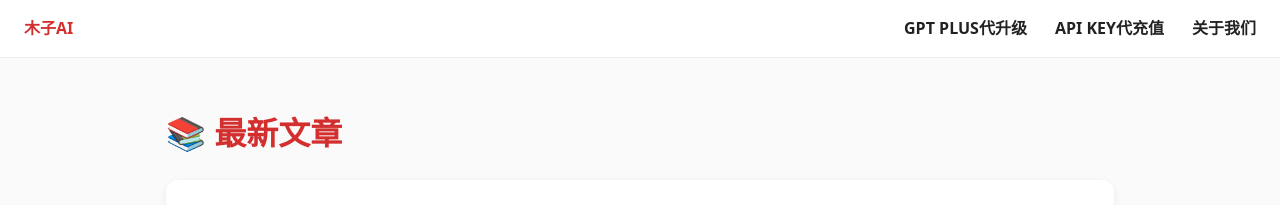
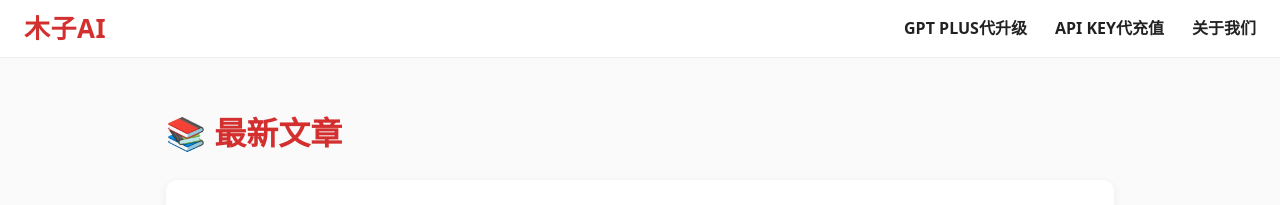
Before and after one commit to midmenprepchina-ctrl/-3-, a Jekyll site: the page built from index.html, in a window 1280 px wide. Shown: the top 205 px of the page. Built offline with Jekyll 4.4.1, drawn with Linux system fonts in a browser that asks for light colours.

Commit message:
Update style.css

```diff
--- a/assets/css/style.css
+++ b/assets/css/style.css
@@ -11,3 +11,113 @@ h1,h2,h3{color:#d32f2f;margin:18px 0}
 .list .card{background:#fff;border-radius:12px;box-shadow:0 2px 8px rgba(0,0,0,.06);padding:18px;margin-bottom:16px}
 .list .card a{color:#222;text-decoration:none}
 .list .card a:hover{color:#d32f2f}
+/* ====== 顶部导航 ====== */
+.site-nav {
+  position: sticky; /* 固定在顶部 */
+  top: 0;
+  z-index: 1000;
+  width: 100%;
+  background: #fff;
+  border-bottom: 1px solid #eee;
+}
+
+.site-nav .nav-inner {
+  max-width: 1200px;            /* 导航横向宽度 */
+  margin: 0 auto;
+  padding: 12px 24px;
+  display: grid;                 /* 左中右三栏 */
+  grid-template-columns: 220px 1fr 320px;
+  gap: 16px;
+  align-items: center;
+}
+
+/* 左：LOGO */
+.logo {
+  display: inline-flex;
+  align-items: center;
+  text-decoration: none;
+}
+.logo-text{
+  font-size: 26px;               /* 放大字体 */
+  font-weight: 800;
+  color: #D32F2F;
+  letter-spacing: .5px;
+  line-height: 1;
+}
+
+/* 中：主菜单 */
+.nav-center .menu{
+  display: flex;
+  gap: 32px;
+  list-style: none;
+  margin: 0;
+  padding: 0;
+}
+.menu > .menu-item > a{
+  color:#222;
+  text-decoration:none;
+  font-weight:600;
+  padding: 10px 0;
+  display:inline-block;
+}
+.menu > .menu-item > a:hover{ color:#D32F2F; }
+
+/* 下拉菜单 */
+.menu-item.has-sub{ position: relative; }
+.menu-item .submenu{
+  position:absolute;
+  left:0; top: 42px;
+  min-width: 220px;
+  background:#fff;
+  border:1px solid #eee;
+  box-shadow:0 6px 20px rgba(0,0,0,.08);
+  border-radius:10px;
+  padding:8px 0;
+  list-style:none;
+  margin:0;
+  display:none;
+  z-index: 1001;
+}
+.menu-item .submenu a{
+  display:block;
+  padding:10px 16px;
+  color:#333;
+  text-decoration:none;
+  white-space:nowrap;
+}
+.menu-item .submenu a:hover{ background:#f7f7f7; color:#D32F2F; }
+
+/* 悬停显示下拉（也可用 JS 控制 .show 类） */
+.menu-item.has-sub:hover .submenu{ display:block; }
+
+/* 右：搜索框 */
+.nav-right .search{
+  display:flex;
+  justify-content: flex-end;
+  gap:8px;
+}
+.nav-right .search input{
+  width: 100%;
+  max-width: 260px;             /* 右上角搜索框宽度 */
+  height: 38px;
+  padding: 0 12px;
+  border:1px solid #ddd;
+  background:#f5f5f5;
+  border-radius: 22px;
+  outline: none;
+  font-size: 14px;
+}
+.nav-right .search button{
+  height: 38px;
+  padding: 0 14px;
+  border:none;
+  border-radius: 20px;
+  background:#D32F2F;
+  color:#fff;
+  cursor:pointer;
+  font-weight:600;
+}
+.nav-right .search button:hover{ filter: brightness(0.95); }
+
+/* 让正文避开固定导航 */
+body{ scroll-padding-top: 70px; }
```
